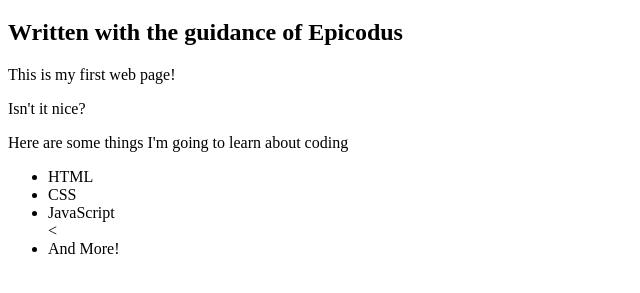
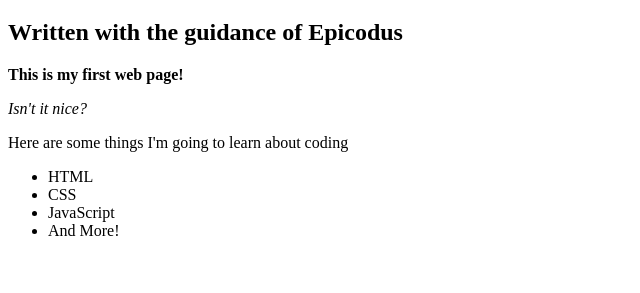
Before and after one commit to diegothered/my-first-webpage, a plain HTML site: page my-first-webpage.html in a window 1280 px wide. Shown: the part 61-354 px from the top of the page, without its empty margins (0-640 px from the left). Drawn offline with Linux system fonts and the light colour scheme.

Commit message:
added strong and em to webpage

```diff
--- a/my-first-webpage.html
+++ b/my-first-webpage.html
@@ -7,15 +7,15 @@
     <h1>My first web page</h1>
     <h2>Written with the guidance of Epicodus</h2>
 
-    <p>This is my first web page!</p>
-    <p>Isn't it nice?</p>
+    <p><strong>This is my first web page!</strong></p>
+    <p><em>Isn't it nice?</em></p>
 
     <p>Here are some things I'm going to learn about coding</p>
     <ul>
       <li>HTML</li>
       <li>CSS</li>
       <li>JavaScript</li>
-      <<li>And More!</li>
+      <li>And More!</li>
     </ul>
   </body>
 </html>
```
